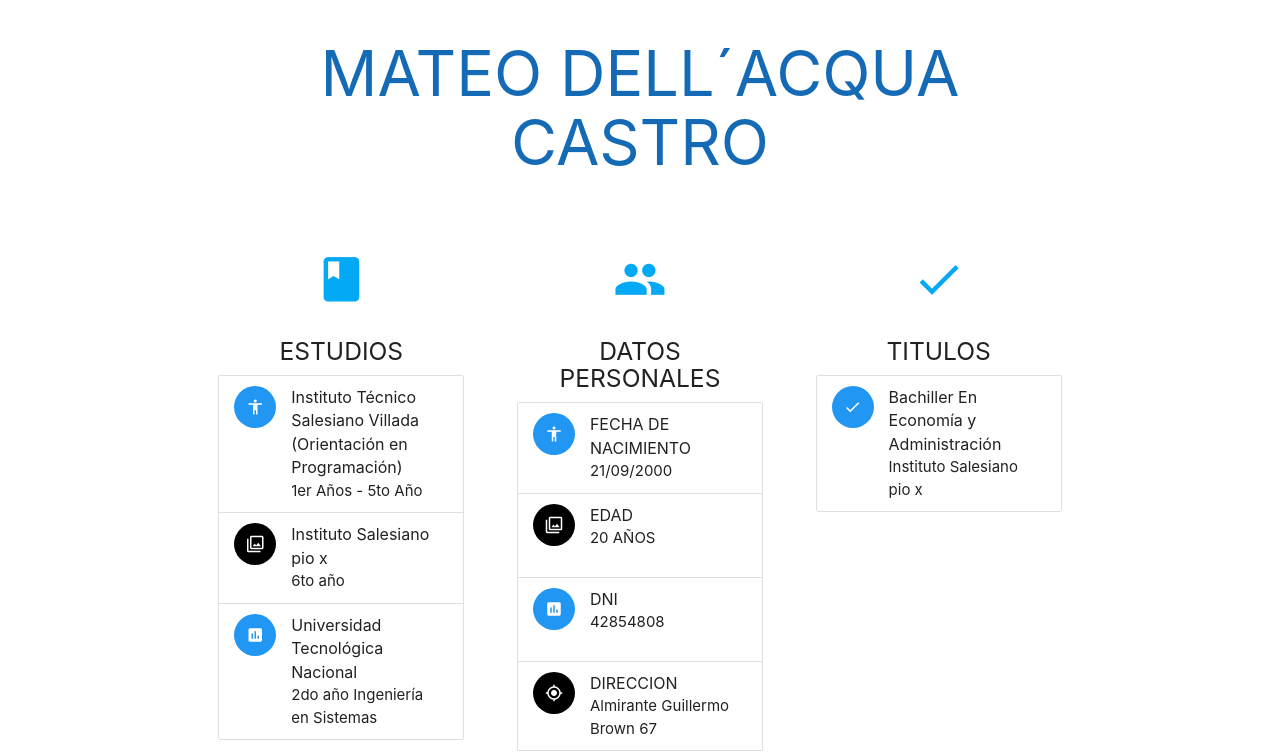
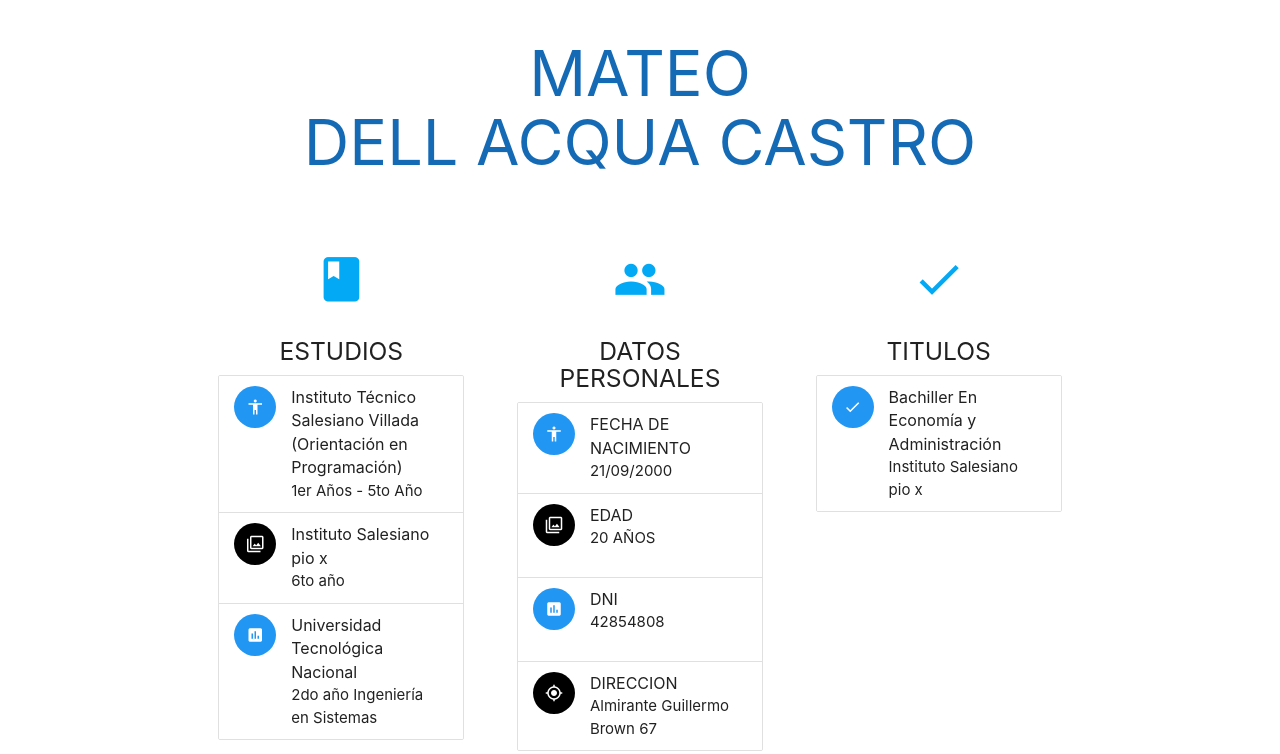
Before and after one commit to teodc888/curriculum, a plain HTML site: page index.html in a window 1280 px wide. Shown: the part 312-1066 px from the top of the page. Drawn offline with nearby package versions, Linux system fonts and the light colour scheme.

Commit message:
Add files via upload

```diff
--- a/index.html
+++ b/index.html
@@ -27,7 +27,7 @@
           </div>
         </div>
       </div>
-        <h1 class="header center text-lighten-2" style="color: #156ab5">MATEO DELL´ACQUA CASTRO</h1>
+        <h1 class="header center text-lighten-2" style="color: #156ab5">MATEO <br>DELL ACQUA CASTRO</h1>
 
     </div>
   </div>
```
